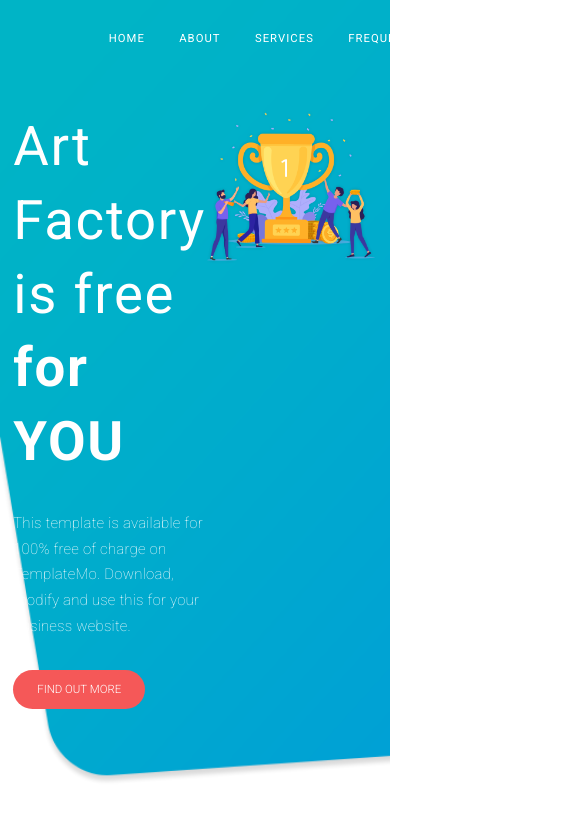
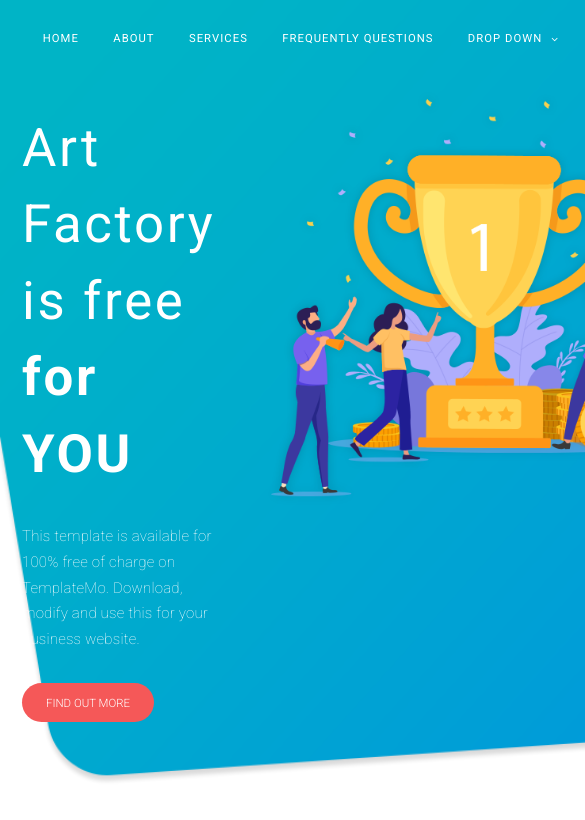
Before and after one commit to birkan9977/react_art_factory, a React (Create React App) app: page / in a window 390 px wide. Shown: the top 820 px of the page, 585 px wide, since content can reach past the window. Built offline with nearby package versions, Linux system fonts and the light colour scheme.

Commit message:
scroll menu feature optimized

```diff
--- a/src/App.js
+++ b/src/App.js
@@ -1,27 +1,39 @@
 import "./assets/styles/main.css";
 import Header from "./components/headerarea.js";
 import Navbar from "./components/navbar";
+import StickyBack from "./components/sticky-back";
 
-import { useScrollPosition } from "./components/scrollposition"
-import { useState } from 'react'
+import { useScrollPosition } from "./components/scrollposition";
+import { useState } from "react";
 
 function App() {
-  const [showStickyHeader, setShowStickyHeader] = useState(false)
+  const [showStickyHeader, setShowStickyHeader] = useState(false);
 
-  useScrollPosition(({ prevPos, currPos }) => {
-    const isShow = currPos.y < -400
-    console.log(currPos.y, prevPos.y)
-    if (isShow !== showStickyHeader) {
-      setShowStickyHeader(isShow)
-    }
-  }, [showStickyHeader])
+  useScrollPosition(
+    ({ prevPos, currPos }) => {
+      const isShow = currPos.y < -400;
+      console.log(currPos.y, prevPos.y);
+      if (isShow !== showStickyHeader) {
+        setShowStickyHeader(isShow);
+      }
+    },
+    [showStickyHeader]
+  );
 
   return (
-    <div className="app-container">
+    <>
+      <div className="main-container">
+        <StickyBack show={showStickyHeader} />
 
-      <Navbar show={showStickyHeader}/>
-      <Header />
-    </div>
+        <div className="banner-area">
+          <div className="app-container">
+            <Navbar show={showStickyHeader} />
+
+            <Header />
+          </div>
+        </div>
+      </div>
+    </>
   );
 }
 
--- a/src/assets/styles/main.css
+++ b/src/assets/styles/main.css
@@ -138,14 +138,14 @@ body {
 }
 
 .app-container {
-  background-color: #ffffff;
-  height: 180rem;
-}
-
-.container {
   max-width: 114rem;
   display: block;
   margin: auto;
+}
+
+.main-container {
+  position: absolute;
+  height: 180rem;
 }
 
 .banner-area {
@@ -158,20 +158,26 @@ body {
 
 .sticky-header-background {
   position: absolute;
-  background-color: black;
-  margin-top: 10rem;
-  height: 13rem;
+  background-color: #ffffff;
+  height: 10rem;
   width: 100%;
   visibility: hidden;
 }
 
 .sticky-header-background-visible {
   position: -webkit-sticky;
-  position: sticky;
-  background-color: black;
+  position: fixed;
   height: 13rem;
   width: 100%;
   top: 0;
+  background-color: #ffffff;
+  -webkit-box-shadow: 2px 5px 8px -5px #827f82;
+  -moz-box-shadow: 2px 5px 8px -5px #827f82;
+  box-shadow: 2px 5px 8px -5px #827f82;
+  transition: all 0.3s ease;
+  transform: translateY(-2.6em);
+  padding-top: 5rem;
+  z-index: 120;
 }
 
 #main-header {
@@ -181,11 +187,12 @@ body {
 }
 
 .navbar-default {
+  max-width: 114rem;
   min-width: 60rem;
   top: 0;
   text-transform: uppercase;
   display: flex;
-  justify-content: center;
+  justify-content: space-between;
   z-index: 99;
   height: 14rem;
   width: 100vw;
@@ -194,11 +201,6 @@ body {
   padding-top: 5rem;
 }
 
-@media (max-width: 75em) {
-  .navbar-default {
-    left: 0rem;
-  }
-}
 .navbar-initial {
   position: absolute;
   color: #ffffff;
@@ -208,15 +210,12 @@ body {
   padding-top: 1rem;
   position: -webkit-sticky;
   position: sticky;
-  background-color: #ffffff;
-  -webkit-box-shadow: 2px 5px 8px -5px #827f82;
-  -moz-box-shadow: 2px 5px 8px -5px #827f82;
-  box-shadow: 2px 5px 8px -5px #827f82;
   color: black;
   height: 13rem;
   transition: all 0.3s ease;
   transform: translateY(-2.6em);
   padding-top: 5rem;
+  z-index: 140;
 }
 
 #main-logo {
@@ -234,8 +233,6 @@ body {
   margin-top: 1rem;
   list-style: none;
   display: flex;
-  justify-content: flex-end;
-  margin-left: 20rem;
   height: 4rem;
 }
 
@@ -348,14 +345,14 @@ body {
 
 .left-column {
   color: #ffffff;
-  width: 45rem;
   line-height: 1.5;
+  margin-right: 6rem;
 }
 .left-column h1 {
-  font-size: 6.2rem;
+  font-size: 6rem;
   font-weight: 400;
-  line-height: 8.4rem;
-  letter-spacing: 0.2rem;
+  line-height: 8.7rem;
+  letter-spacing: 0.3rem;
   margin-bottom: 3.6rem;
 }
 .left-column p {
@@ -386,13 +383,37 @@ body {
 }
 
 .right-column {
-  margin-right: 2%;
-  width: 50rem;
+  position: relative;
+  left: -5rem;
 }
 
 #img-slider {
-  max-width: 90%;
+  width: 52rem;
   height: auto;
+  position: relative;
+  top: -6rem;
+}
+
+@media (max-width: 75em) {
+  .navbar-default {
+    justify-content: center;
+    left: -0.5rem;
+  }
+
+  .menu {
+    margin-left: 6rem;
+  }
+
+  .banner-bottom-area {
+    justify-content: center;
+    width: 90%;
+    left: 6.5rem;
+  }
+
+  #img-slider {
+    top: -2rem;
+    left: 5rem;
+  }
 }
 
 /*# sourceMappingURL=main.css.map */
--- a/src/assets/styles/main.scss
+++ b/src/assets/styles/main.scss
@@ -16,7 +16,6 @@ $navbar-left-position: 1.5rem;
 $main-height: 180rem;
 $banner-header-area-left-position: 20vw;
 $button-hover-color: #0088e8;
-
 
 /*
 ---------------------------------------------
@@ -110,9 +109,6 @@ h6 {
   box-sizing: inherit;
 }
 
-
-
-
 html {
   box-sizing: border-box;
 
@@ -158,19 +154,18 @@ body {
   font-size: 1.8rem; /* 18px */
   font-weight: 400;
   color: $main-black;
-
 }
 .app-container {
-  background-color: $main-white;
-  height: $main-height;
-
-}
-.container {
+  //background-color: $main-white;
+  //height: $main-height;
   max-width: 114rem;
   display: block;
   margin: auto;
 }
-
+.main-container {
+  position: absolute;
+  height: $main-height;
+}
 //Header Area
 .banner-area {
   background-image: url("../images/banner-bg.png");
@@ -178,27 +173,30 @@ body {
   background-size: cover;
   height: 110vh;
   margin-top: -37vh;
-
 }
 
 .sticky-header-background {
   position: absolute;
-  background-color: black;
-  margin-top: 10rem;
-  height: 13rem;
-  width:100%;
+  background-color: $main-white;
+  height: 10rem;
+  width: 100%;
   visibility: hidden;
-
 }
 
 .sticky-header-background-visible {
   position: -webkit-sticky;
-  position: sticky;
-  background-color: black;
+  position: fixed;
   height: 13rem;
-  width:100%;
-  top:0;
-
+  width: 100%;
+  top: 0;
+  background-color: $main-white;
+  //background-color:rgb(133, 82, 82);
+  -webkit-box-shadow: 2px 5px 8px -5px rgba(130, 127, 130, 1);
+  -moz-box-shadow: 2px 5px 8px -5px rgba(130, 127, 130, 1);
+  box-shadow: 2px 5px 8px -5px rgba(130, 127, 130, 1);
+  transition: all 0.3s ease;
+  @include inside_navbar;
+  z-index: 120;
 }
 
 #main-header {
@@ -209,23 +207,19 @@ body {
 
 //navbar
 .navbar-default {
+  max-width: 114rem;
   min-width: 60rem;
   top: 0;
   text-transform: uppercase;
   display: flex;
-  justify-content: center;
+
+  justify-content: space-between;
   z-index: 99;
   height: 14rem;
-  width:100vw;
+  width: 100vw;
   left: $navbar-left-position;
   @include inside_navbar;
   //background-color: rgb(72, 155, 130);
-}
-
-@media (max-width: 75em) {
-  .navbar-default {
-    left: $navbar-left-position - 1.5rem;
-  }
 }
 
 .navbar-initial {
@@ -237,15 +231,12 @@ body {
   padding-top: 1rem;
   position: -webkit-sticky;
   position: sticky;
-  background-color:$main-white;
-  -webkit-box-shadow: 2px 5px 8px -5px rgba(130,127,130,1);
-  -moz-box-shadow: 2px 5px 8px -5px rgba(130,127,130,1);
-  box-shadow: 2px 5px 8px -5px rgba(130,127,130,1);
+
   color: black;
   height: 13rem;
   transition: all 0.3s ease;
   @include inside_navbar;
-
+  z-index: 140;
 }
 
 #main-logo {
@@ -253,7 +244,7 @@ body {
   top: 1.3rem;
   font-size: 2.8rem;
   font-weight: 500;
-  color:inherit;
+  color: inherit;
   letter-spacing: 0.2rem;
   white-space: nowrap;
   text-decoration: none;
@@ -263,10 +254,7 @@ body {
   margin-top: 1rem;
   list-style: none;
   display: flex;
-  justify-content: flex-end;
-  margin-left: 20rem;
-  //background-color: black;
-  height:4rem;
+  height: 4rem;
 }
 
 //navbar items
@@ -276,7 +264,7 @@ body {
   text-decoration: none;
   font-size: 1.28rem;
   margin-right: 3.9rem;
-  color:inherit;
+  color: inherit;
   font-weight: 400;
   letter-spacing: 0.12rem;
   line-height: 4rem;
@@ -284,7 +272,6 @@ body {
   border: transparent;
   white-space: nowrap;
   //background-color: rgb(206, 136, 136);
-
 
   &:hover {
     color: $main-red;
@@ -331,10 +318,7 @@ body {
   z-index: -1;
   opacity: 0;
   transition: all 0.3s ease-in-out 0s;
-
 }
-
-
 
 .submenu-list-item {
   margin-left: 0px;
@@ -393,15 +377,14 @@ body {
 
 .left-column {
   color: $main-white;
-  width: 45rem;
-
   line-height: 1.5;
+  margin-right: 6rem;
 
   h1 {
-    font-size: 6.2rem;
+    font-size: 6rem;
     font-weight: 400;
-    line-height: 8.4rem;
-    letter-spacing: 0.2rem;
+    line-height: 8.7rem;
+    letter-spacing: 0.3rem;
     margin-bottom: 3.6rem;
   }
 
@@ -434,11 +417,35 @@ body {
 }
 //right column
 .right-column {
-  margin-right: 2%;
-  width: 50rem;
+  position: relative;
+  left: -5rem;
 }
 
 #img-slider {
-  max-width: 90%;
+  width: 52rem;
   height: auto;
+  position: relative;
+  top: -6rem;
 }
+
+@media (max-width: 75em) {
+  .navbar-default {
+    justify-content: center;
+    left: $navbar-left-position - 2rem;
+  }
+
+  .menu {
+    margin-left: 6rem;
+  }
+
+  .banner-bottom-area {
+    justify-content: center;
+    width: 90%;
+    left: $navbar-left-position + 5rem;
+  }
+
+  #img-slider {
+    top: -2rem;
+    left: 5rem;
+  }
+}
--- a/src/components/headerarea.js
+++ b/src/components/headerarea.js
@@ -1,33 +1,27 @@
 import sliderimg from "../assets/images/slider-icon.png";
 import Button from "./button";
-import { useScrollPosition } from "./scrollposition"
-import { useState } from 'react'
+import { useScrollPosition } from "./scrollposition";
+import { useState } from "react";
 
 export default function Header() {
+  const [showStickyHeader, setShowStickyHeader] = useState(false);
 
-  const [showStickyHeader, setShowStickyHeader] = useState(false)
-
-  useScrollPosition(({ prevPos, currPos }) => {
-    const isShow = currPos.y < -400
-    console.log(currPos.y, prevPos.y)
-    if (isShow !== showStickyHeader) {
-      setShowStickyHeader(isShow)
-    }
-  }, [showStickyHeader])
-
-
+  useScrollPosition(
+    ({ prevPos, currPos }) => {
+      const isShow = currPos.y < -400;
+      console.log(currPos.y, prevPos.y);
+      if (isShow !== showStickyHeader) {
+        setShowStickyHeader(isShow);
+      }
+    },
+    [showStickyHeader]
+  );
 
   return (
-    <div>
+    <>
+      <div className="banner-header-area">{/*navbar*/}</div>
 
-    <div className="banner-area">
-
-      <div className="banner-header-area container">
-
-      {/*navbar*/}
-      </div>
-
-      <div className="banner-bottom-area container">
+      <div className="banner-bottom-area">
         <div className="left-column">
           <h1>
             Art Factory is free <strong>for YOU</strong>
@@ -44,7 +38,6 @@ export default function Header() {
           <img id="img-slider" src={sliderimg} alt="vector-graphic01"></img>
         </div>
       </div>
-    </div>
-    </div>
+    </>
   );
 }
--- a/src/components/sticky-back.jsx
+++ b/src/components/sticky-back.jsx
@@ -1,19 +1,14 @@
-import { useEffect } from 'react'
+import { useEffect } from "react";
 
 export default function StickyBack(props) {
-
   useEffect(() => {
     let element = document.getElementById("sticky-back");
-    if(!props.show){
-      element.className = "sticky-header-background"
-    }else{
-      element.className = "sticky-header-background-visible"
+    if (!props.show) {
+      element.className = "sticky-header-background";
+    } else {
+      element.className = "sticky-header-background-visible";
     }
-  }, [props.show])
+  }, [props.show]);
 
-  return (
-
-    <div id="sticky-back" className="sticky-header-background">AAAA</div>
-
-  );
+  return <div id="sticky-back" className="sticky-header-background"></div>;
 }
```
Also changed, not shown: src/components/navbar.js (+6 -9 lines), src/components/scrollposition.jsx (+19 -19 lines), 1 other file (tests, documents, lock files or other folders).
